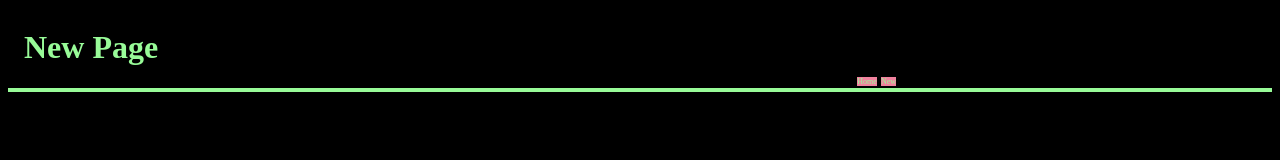
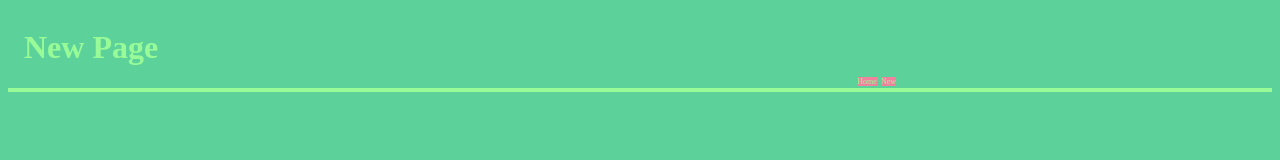
Before and after one commit to amberjohnsonsmile/collaborating-amber-and-paul, a plain HTML site: page new.html in a window 1280 px wide. Drawn offline with Linux system fonts and the light colour scheme.

Commit message:
Same commit as previous, up one directory

```diff
--- a/new.html
+++ b/new.html
@@ -5,6 +5,7 @@
     <title>New Page</title>
     <link rel="stylesheet" href="assets/styles.css">
     <link rel="stylesheet" href="/assets/new-two.css">
+    <link rel="stylesheet" href="/assets/paulstyle.css">
   </head>
   <body>
     <header>
```
Also changed, not shown: 1 other file.
